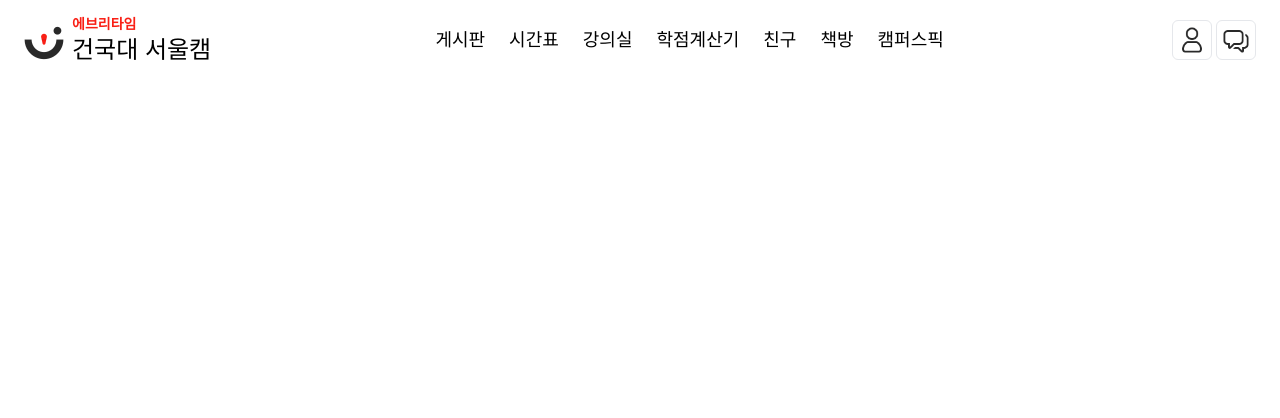
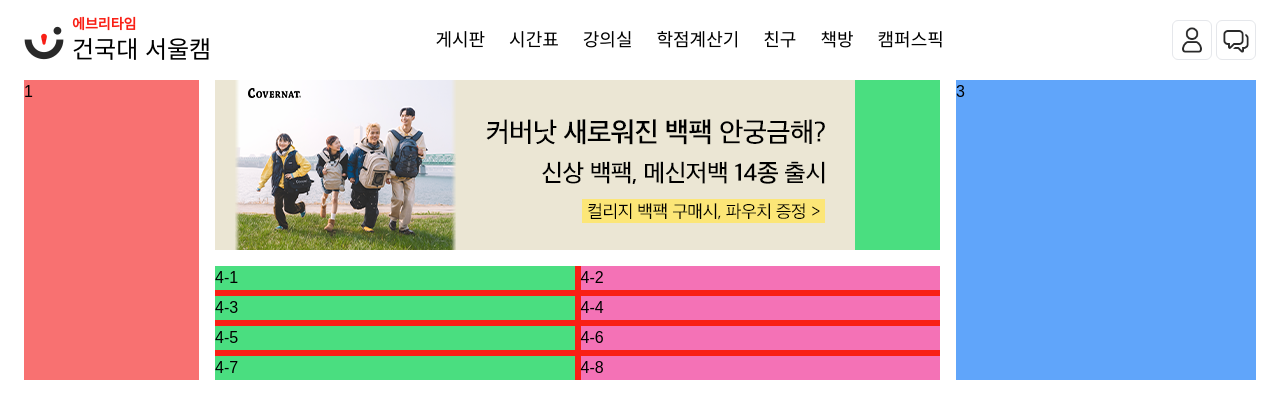
Before and after one commit to zae-hyeong/Everytime-clone, a React (Create React App) app: page / in a window 1280 px wide. Shown: the top 418 px of the page. Built offline with nearby package versions, Linux system fonts and the light colour scheme; a web font is replaced by a local one.

Commit message:
[feat] adjust grid layout in bulletinboard

```diff
--- a/src/App.tsx
+++ b/src/App.tsx
@@ -1,10 +1,11 @@
+import BulletinBoard from './Component/Body/BulletinBoard/BulletinBoard';
 import Header from './Component/Header/Header';
-
 
 function App() {
   return (
     <div className="App">
       <Header />
+      <BulletinBoard />
     </div>
   );
 }
--- /dev/null
+++ b/src/Component/Body/BulletinBoard/BulletinBoard.tsx
@@ -0,0 +1,28 @@
+import React from 'react';
+import dummyAdBannerImg from '../../../public/img/dummuAdImg.png';
+
+const BulletinBoard:React.FC = () => {
+  return (
+    <main className='grid grid-cols-bulletin-board-body grid-flow-row mx-6 gap-4'>
+      <div className='bg-red-400 row-span-2'>1</div>
+      <article className='bg-green-400'>
+        <img src={dummyAdBannerImg} alt="광고 이미지" />
+      </article>
+      <div className='bg-blue-400 row-span-2'>3</div>
+      <main className='bg-main'>
+        <ul className='grid gap-1.5 lg:grid-cols-2 grid-cols-1'>
+          <li className='odd:bg-green-400 even:bg-pink-400 bg-origin-content'>4-1</li>
+          <li className='odd:bg-green-400 even:bg-pink-400 bg-origin-content'>4-2</li>
+          <li className='odd:bg-green-400 even:bg-pink-400 bg-origin-content'>4-3</li>
+          <li className='odd:bg-green-400 even:bg-pink-400 bg-origin-content'>4-4</li>
+          <li className='odd:bg-green-400 even:bg-pink-400 bg-origin-content'>4-5</li>
+          <li className='odd:bg-green-400 even:bg-pink-400 bg-origin-content'>4-6</li>
+          <li className='odd:bg-green-400 even:bg-pink-400 bg-origin-content'>4-7</li>
+          <li className='odd:bg-green-400 even:bg-pink-400 bg-origin-content'>4-8</li>
+        </ul>
+      </main>
+    </main>
+  )
+}
+
+export default BulletinBoard
--- a/tailwind.config.js
+++ b/tailwind.config.js
@@ -3,9 +3,15 @@
   content: ["./src/**/*.{html,js,ts,tsx}", "./public/index.html"],
   theme: {
     extend: {
+      backgroundColor: {
+        'main': "#F91F15"
+      },
       backgroundImage: {
         'account': "url('/src/public/img/user-button.png')",
         'chat': "url('/src/public/img/chat-button.png')"
+      },
+      gridTemplateColumns: {
+        'bulletin-board-body': "175px 1fr 300px",
       },
     },
   },
```
Also changed, not shown: src/public/img/dummuAdImg.png (added).
